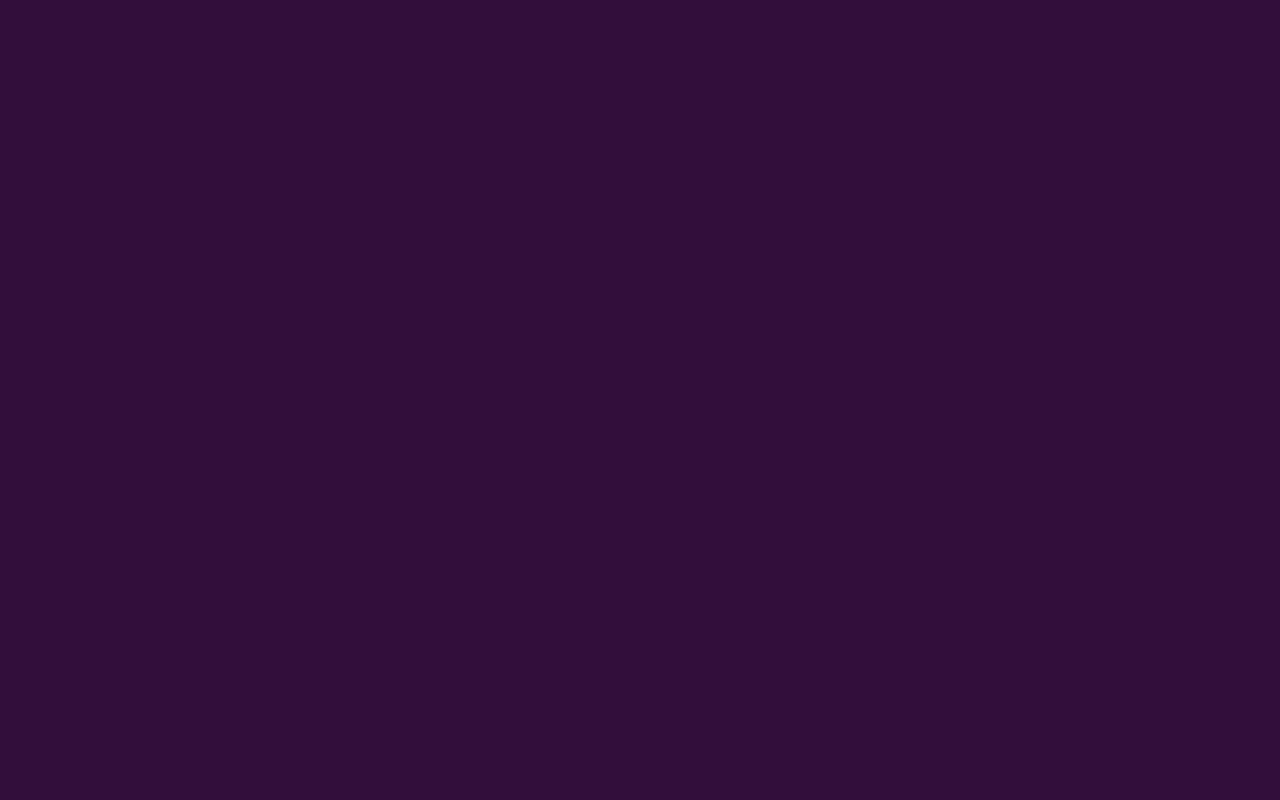
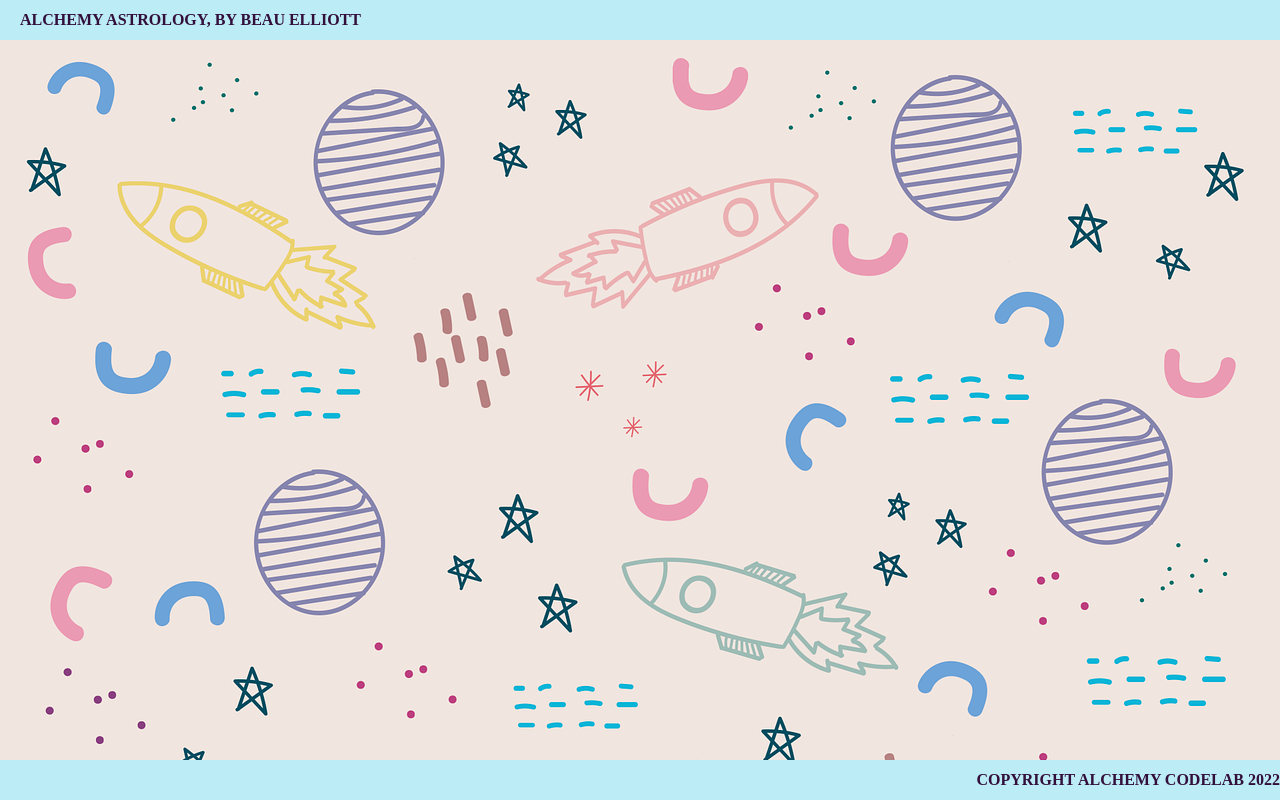
Before and after one commit to belliott15/Zodiac-Half-Baked-React, a React (Create React App) app: page / in a window 1280 px wide. Built offline with nearby package versions, Linux system fonts and the light colour scheme; a web font is replaced by a local one.

Commit message:
got header and footer to display

```diff
--- a/package.json
+++ b/package.json
@@ -12,7 +12,7 @@
     "web-vitals": "^1.1.2"
   },
   "scripts": {
-    "start": "react-scripts start",
+    "start": "react-scripts --openssl-legacy-provider start",
     "build": "react-scripts build",
     "test": "react-scripts test",
     "eject": "react-scripts eject"
--- a/src/App.js
+++ b/src/App.js
@@ -1,13 +1,22 @@
 import './App.css';
+import Header from './Header/Header.js';
+import Footer from './Footer/Footer.js';
+import Main from './Main/Main.js';
 {/* import the zodiac array */}
+import { zodiac } from './data.js';
 
 function App() {
   return (
     <div className="App">
-      {/* import and use the Header. Main, and Footer components here */}
       {/* the Header component needs a string passed in as the `name` prop */}
+      <Header
+        name= 'Beau Elliott' />
+      {/* pass the zodiac array imported above to the Main component as a `zodiacs` prop */}
+      <Main zodiacs= { zodiac } />
       {/* the Footer component needs a year passed in as the `year` prop */}
-      {/* pass the zodiac array imported above to the Main component as a `zodiacs` prop */}
+      <Footer year= '2022' />
+
+
     </div>
   );
 }
--- a/src/Main/Main.js
+++ b/src/Main/Main.js
@@ -1,6 +1,7 @@
 import React from 'react';
 import backgroundImg from '../background.png';
 import './Main.css';
+import ZodiacCard from '../ZodiacCard/ZodiacCard.js';
 
 export default function Main() {
   return (
--- a/src/ZodiacCard/ZodiacCard.js
+++ b/src/ZodiacCard/ZodiacCard.js
@@ -1,5 +1,11 @@
 import './ZodiacCard.css';
 
-export default function ZodiacCard() {
-  {/* in this component,  use the `name` and `dates` props to render the name and dates of the sign, as well as load the correct image  from the public directory */}
+export default function ZodiacCard({ zodiac }) {
+  {/* in this component,  use the `name` and `dates` props to render the name and
+dates of the sign, as well as load the correct image  from the public directory */}
+  return <div className='zodiac-card'>
+    zodiac.name
+    <img src={`${zodiac.name}.png`}/>
+    zodiac.dates
+  </div>;
 }
```
Also changed, not shown: 1 other file (tests, documents, lock files or other folders).
